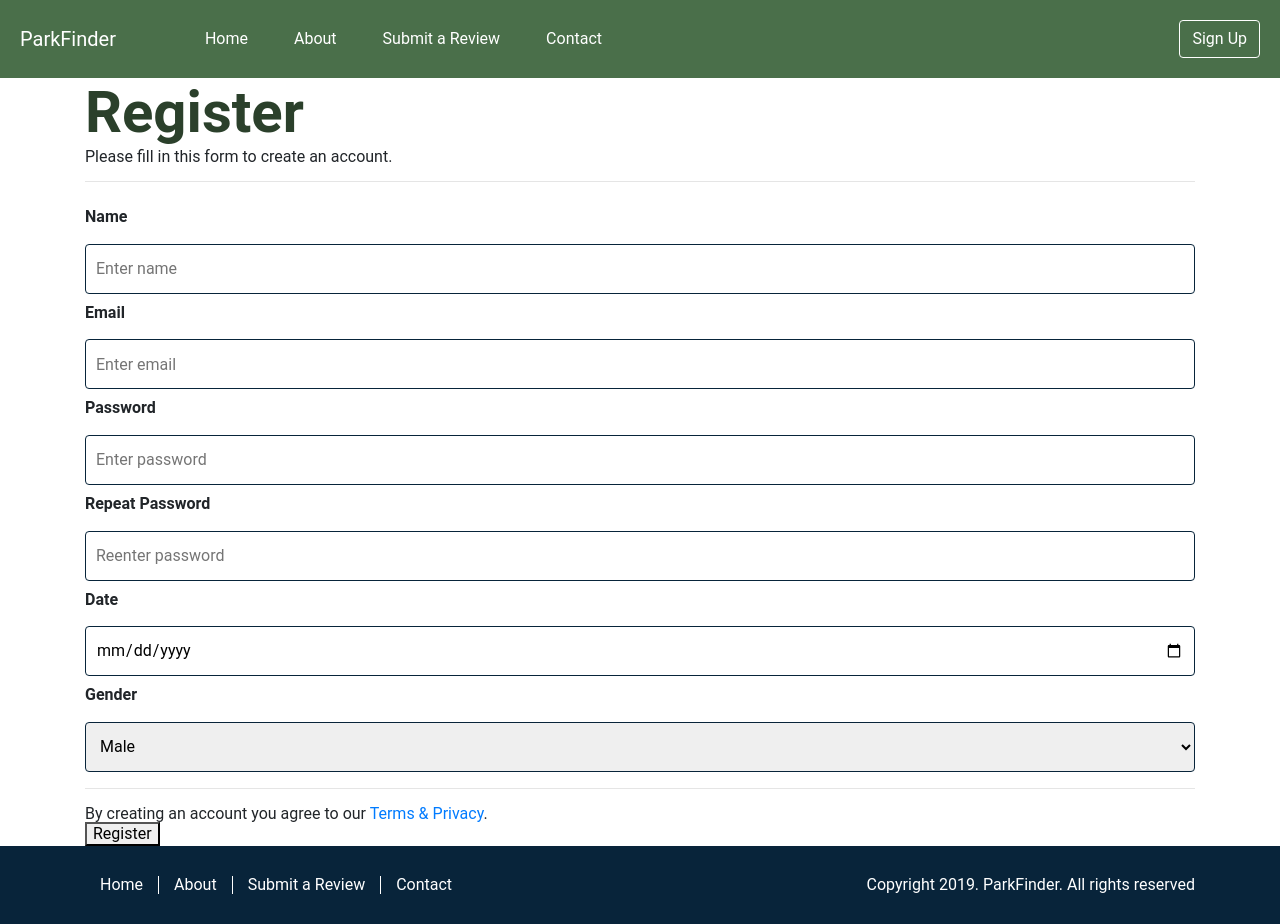
After one commit to Varun66/4WW3RecreationalParks, a PHP site: page /RegForm.html in a window 1280 px wide. The commit adds this page. Run offline with PHP 8.4, Linux system fonts and the light colour scheme; some libraries are stand-ins or nearby versions.

Commit message:
Forms Update

```diff
--- /dev/null
+++ b/RegForm.html
@@ -0,0 +1,126 @@
+<!-- Web Page for user to Register the form -->
+
+<!--DOCTYPE declaration which specifies that the document is in html5 -->
+<!DOCTYPE html>
+<!--Html tag signifies the start of the html document. Everything should go inside this tag-->
+<html>
+    <!--This is the head of the document which contains the required meta tags using the <meta> tag and css stylesheet imports using the <link> tag.
+    It also contains the title of the website.-->
+    <head>
+        <meta charset="utf-8">
+        <meta http-equiv="X-UA-Compatible" content="IE=edge">
+        <title>ParkFinder</title>
+        <!--This is the meta description that is commonly used by search engines to display information about your site-->
+        <meta name="description" content="A page to search for the parks either by name or rating">
+        <!--This meta tag enables a responsive viewport-->
+        <meta name="viewport" content="width=device-width, initial-scale=1">
+        <!--Link tags with the css stylesheets-->
+        <link rel="stylesheet" href="https://maxcdn.bootstrapcdn.com/bootstrap/4.0.0/css/bootstrap.min.css" integrity="sha384-Gn5384xqQ1aoWXA+058RXPxPg6fy4IWvTNh0E263XmFcJlSAwiGgFAW/dAiS6JXm" crossorigin="anonymous">
+        <link rel="stylesheet" href="./css/RegistrationForm.css">
+        <link rel="stylesheet" href="./css/typography.css">
+        <link rel="stylesheet" href="./css/common.css">
+    </head>
+    <!--Start of the body of the document. All the content of the website goes inside this tag-->
+    <body>
+        <!--Start of the header-->
+        <header>
+            <!--The header contains a navigation menu.
+            **Using bootstrap navbar-->
+            <nav class="navbar navbar-expand-lg">
+                <p class="navbar-brand">ParkFinder</p>
+                <!--This button opens and closes the navigation menu on click. It is only visible if the device is less than 992px wide.-->
+                <button class="navbar-toggler" type="button" data-toggle="collapse" data-target="#navbarNav" aria-controls="navbarNav" aria-expanded="false" aria-label="Toggle navigation">
+                    <span class="navbar-toggler-icon"></span>
+                </button>
+                <!--This div block contains the navigation menu-->
+                <div class="collapse navbar-collapse" id="navbarNav">
+                    <!--There is <ul> element that lists all the menu items and displays them as a list in a single row-->
+                    <ul class="navbar-nav">
+                        <li class="nav-item">
+                            <a class="nav-link" href="#">Home</a>
+                        </li>
+                        <li class="nav-item">
+                            <a class="nav-link" href="#">About</a>
+                        </li>
+                        <li class="nav-item">
+                            <a class="nav-link" href="#">Submit a Review</a>
+                        </li>
+                        <li class="nav-item">
+                            <a class="nav-link" href="#">Contact</a>
+                        </li>
+                        <!--The Sign Up menu item is displayed only on touch screen devices. Otherwise, it is hidden-->
+                        <li class="nav-item mobile-only">
+                            <a class="nav-link" href="#">Sign Up</a>
+                        </li>
+                    </ul>
+                </div>
+                <button class="btn btn-outline-white sign-up-btn">Sign Up</button>
+            </nav>
+        </header>
+
+<div class="container">
+<form action="action_page.php">
+
+    <h1>Register</h1>
+    <p>Please fill in this form to create an account.</p>
+    <hr>
+
+    <label for="Name"><b>Name</b></label>
+    <input type="text" placeholder="Enter name" name="name" required>
+
+    <label for="Email"><b>Email</b></label>
+    <input type="email" placeholder="Enter email" name="email" required>
+
+    <label for="Password"><b>Password</b></label>
+    <input type="password" placeholder="Enter password" name="psw" required>
+
+    <label for="ReenterPassword"><b>Repeat Password</b></label>
+    <input type="password" placeholder="Reenter password" name="psw-repeat" required>
+
+    <label for="Date"><b>Date</b></label>
+    <input type="date" placeholder="Enter Date" name="date" required>
+
+    <label for="Gender"><b>Gender</b></label>
+    <select>
+    <option value="Male">Male</option>
+    <option value="Female">Female</option>
+    <option value="Other">Other</option>
+    </select>
+
+    <hr>
+
+    <p>By creating an account you agree to our <a href="#">Terms & Privacy</a>.</p>
+    <button type="submit" class="registerbtn">Register</button>
+
+</form>
+</div>
+
+<!--This is the footer of the document-->
+<footer>
+    <div class="container footer">
+        <!--It has a <ul> element with some footer links to navigate around the website.-->
+        <ul>
+            <li>
+                <a class="nav-link" href="#">Home <span class="sr-only">(current)</span></a>
+            </li>
+            <li>
+                <a class="nav-link" href="#">About</a>
+            </li>
+            <li>
+                <a class="nav-link" href="#">Submit a Review</a>
+            </li>
+            <li>
+                <a class="nav-link" href="#">Contact</a>
+            </li>
+        </ul>
+        <p>Copyright 2019. ParkFinder. All rights reserved</p>
+    </div>
+</footer>
+
+<!--The following scripts are imported at the end of the <body> tag so that the html elements are rendered quicker by the brower so the users don't see a blank screen for too long.
+    They are all required for bootstrap.-->
+<script src="https://code.jquery.com/jquery-3.2.1.slim.min.js" integrity="sha384-KJ3o2DKtIkvYIK3UENzmM7KCkRr/rE9/Qpg6aAZGJwFDMVNA/GpGFF93hXpG5KkN" crossorigin="anonymous"></script>
+<script src="https://cdnjs.cloudflare.com/ajax/libs/popper.js/1.12.9/umd/popper.min.js" integrity="sha384-ApNbgh9B+Y1QKtv3Rn7W3mgPxhU9K/ScQsAP7hUibX39j7fakFPskvXusvfa0b4Q" crossorigin="anonymous"></script>
+<script src="https://maxcdn.bootstrapcdn.com/bootstrap/4.0.0/js/bootstrap.min.js" integrity="sha384-JZR6Spejh4U02d8jOt6vLEHfe/JQGiRRSQQxSfFWpi1MquVdAyjUar5+76PVCmYl" crossorigin="anonymous"></script>
+</body>
+</html>
--- a/css/common.css
+++ b/css/common.css
@@ -116,6 +116,7 @@ input, select {
     width: 100%;
     padding: 0 10px;
 }
+label{padding: 10px 0}
 
 /***************************************** CSS for footer **************************************************/
 
```
Also changed, not shown: SubForm.html (added, +120 -0 lines), css/RegistrationFrom.css (added, +38 -0 lines), css/SubmissionForm.css (added, +38 -0 lines).
